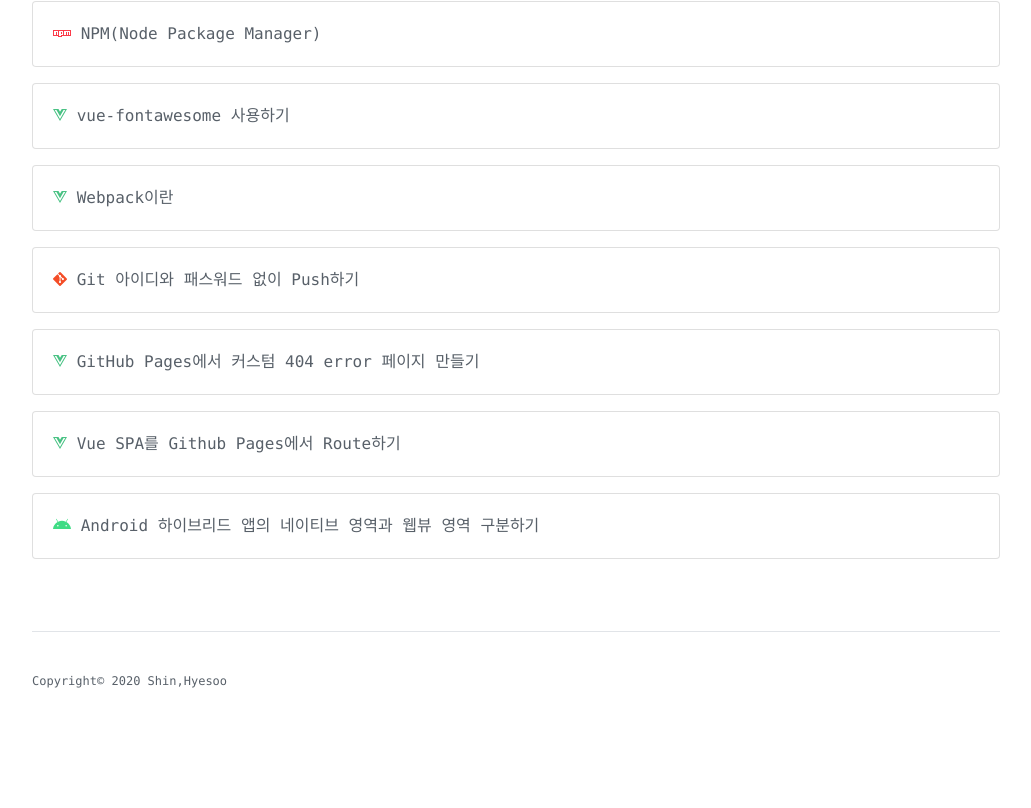
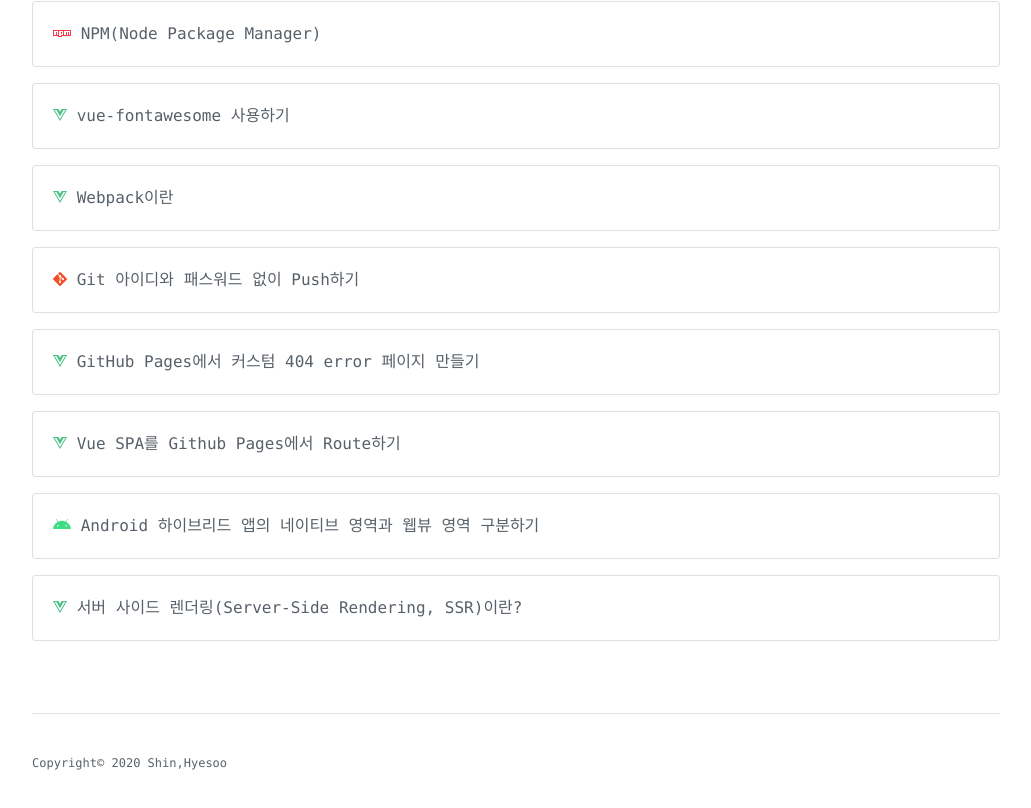
Before and after one commit to dc2348/vue-cli-github, a Vue app: page / in a window 1280 px wide. Shown: the part 951-1759 px from the top of the page, without its empty margins (124-1155 px from the left). Before the commit the page ends 1681 px from the top, so only its background shows below. Built offline with nearby package versions, Linux system fonts and the light colour scheme; a web font is replaced by a local one.

Commit message:
DOC:Add new post

```diff
--- a/src/posts/index.js
+++ b/src/posts/index.js
@@ -16,6 +16,7 @@
 import POST15 from '@/posts/vue/2020-03-02-404-html-file-in-github-pages.md'
 import POST16 from '@/posts/vue/2020-03-03-vue-spa-github-pages-route.md'
 import POST17 from '@/posts/android/2020-03-06-android-layout-area.md'
+import POST18 from '@/posts/vue/2020-03-09-vue-ssr.md'
 
 // import POST from '@/posts/vue/2020-02-19-async-programming.md'
 
@@ -138,6 +139,13 @@
         date:'2020-03-06 15:00:00 +0900',
         category: 'android',
         pageId: 17
+    },
+    {
+        mdfile: POST18,
+        title:'서버 사이드 렌더링(Server-Side Rendering, SSR)이란?',
+        date:'2020-03-09 16:00:00 +0900',
+        category: 'vuejs',
+        pageId: 18
     }
     // {
     //     mdfile: POST,
```
